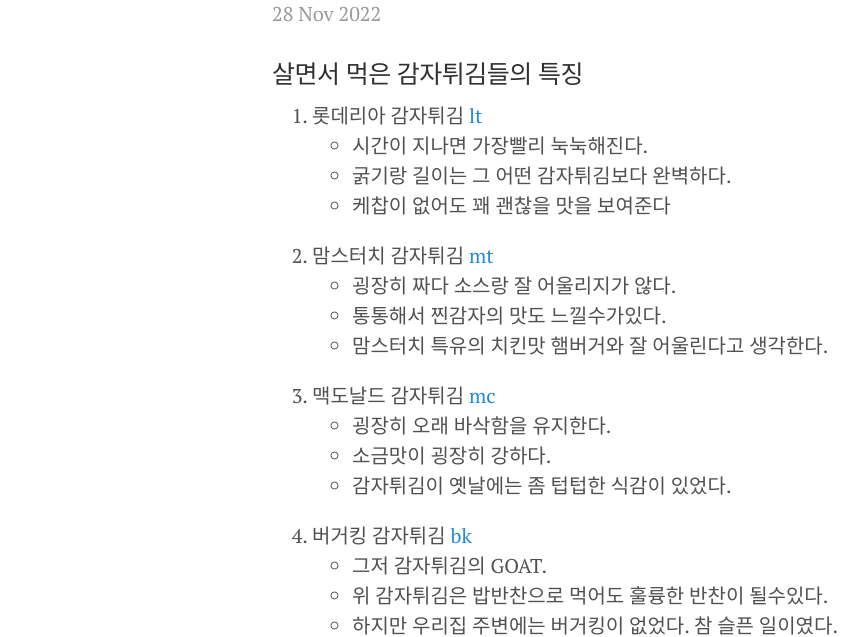
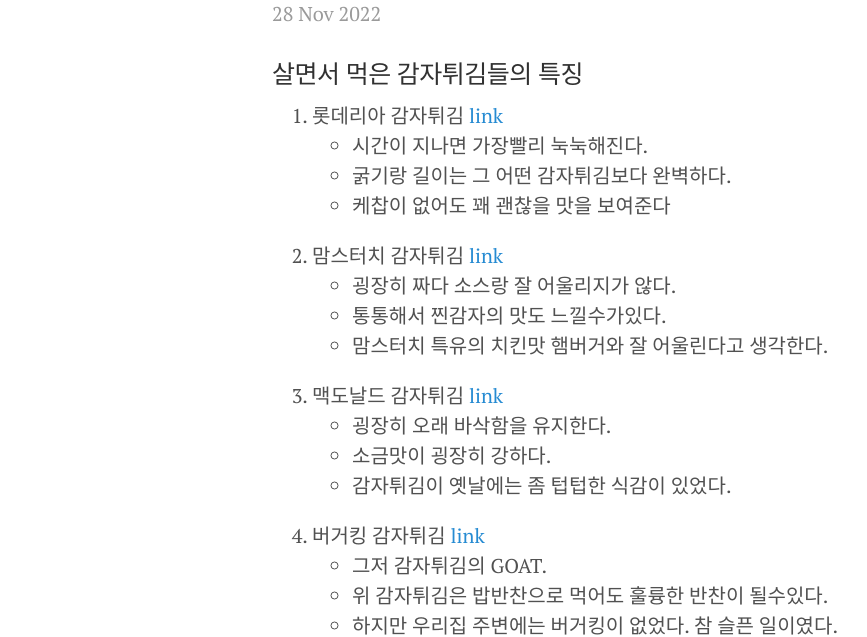
Before and after one commit to ShinMinCan/ShinMinCan.github.io, a Jekyll site: the page built from _posts/2022-11-29-future.markdown, in a window 1280 px wide. Shown: the part 183-820 px from the top of the page, without its empty margins (8-875 px from the left). Built offline with Jekyll 4.4.1, drawn with Linux system fonts in a browser that asks for light colours; comment, search, counter and statistics services are not loaded.

```diff
--- a/_posts/2022-11-29-future.markdown
+++ b/_posts/2022-11-29-future.markdown
@@ -8,22 +8,22 @@
 
 ### 살면서 먹은 감자튀김들의 특징
 
-1. 롯데리아 감자튀김 [lt][lt]
+1. 롯데리아 감자튀김 [link][lt]
   - 시간이 지나면 가장빨리 눅눅해진다.
   - 굵기랑 길이는 그 어떤 감자튀김보다 완벽하다.
   - 케찹이 없어도 꽤 괜찮을 맛을 보여준다
 
-2. 맘스터치 감자튀김 [mt][mt]
+2. 맘스터치 감자튀김 [link][mt]
   - 굉장히 짜다 소스랑 잘 어울리지가 않다.
   - 통통해서 찐감자의 맛도 느낄수가있다.
   - 맘스터치 특유의 치킨맛 햄버거와 잘 어울린다고 생각한다.
 
-3. 맥도날드 감자튀김 [mc][mc]
+3. 맥도날드 감자튀김 [link][mc]
   - 굉장히 오래 바삭함을 유지한다.
   - 소금맛이 굉장히 강하다.
   - 감자튀김이 옛날에는 좀 텁텁한 식감이 있었다.
 
-4. 버거킹 감자튀김 [bk][bk]
+4. 버거킹 감자튀김 [link][bk]
   - 그저 감자튀김의 GOAT.
   - 위 감자튀김은 밥반찬으로 먹어도 훌륭한 반찬이 될수있다.
   - 하지만 우리집 주변에는 버거킹이 없었다. 참 슬픈 일이였다.
```
Also changed, not shown: README.md.
